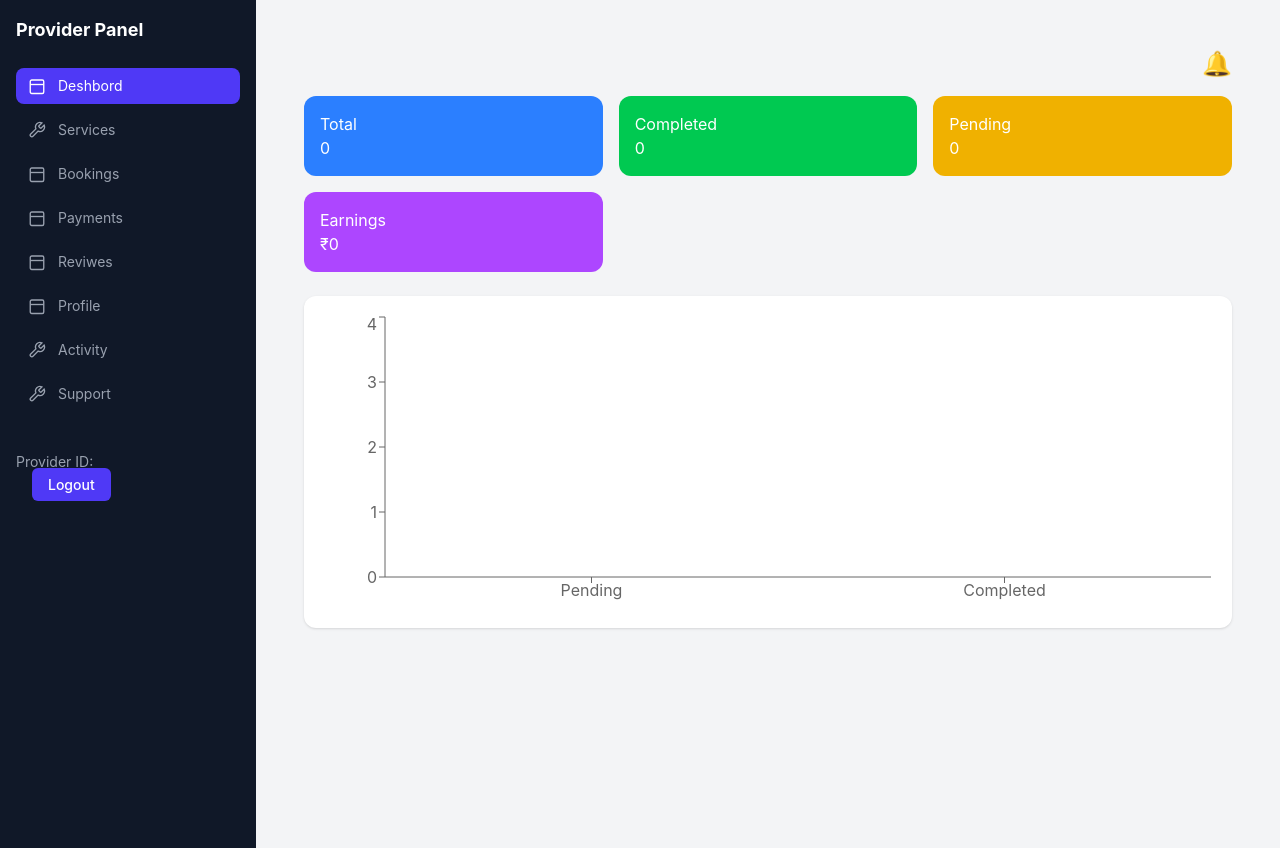
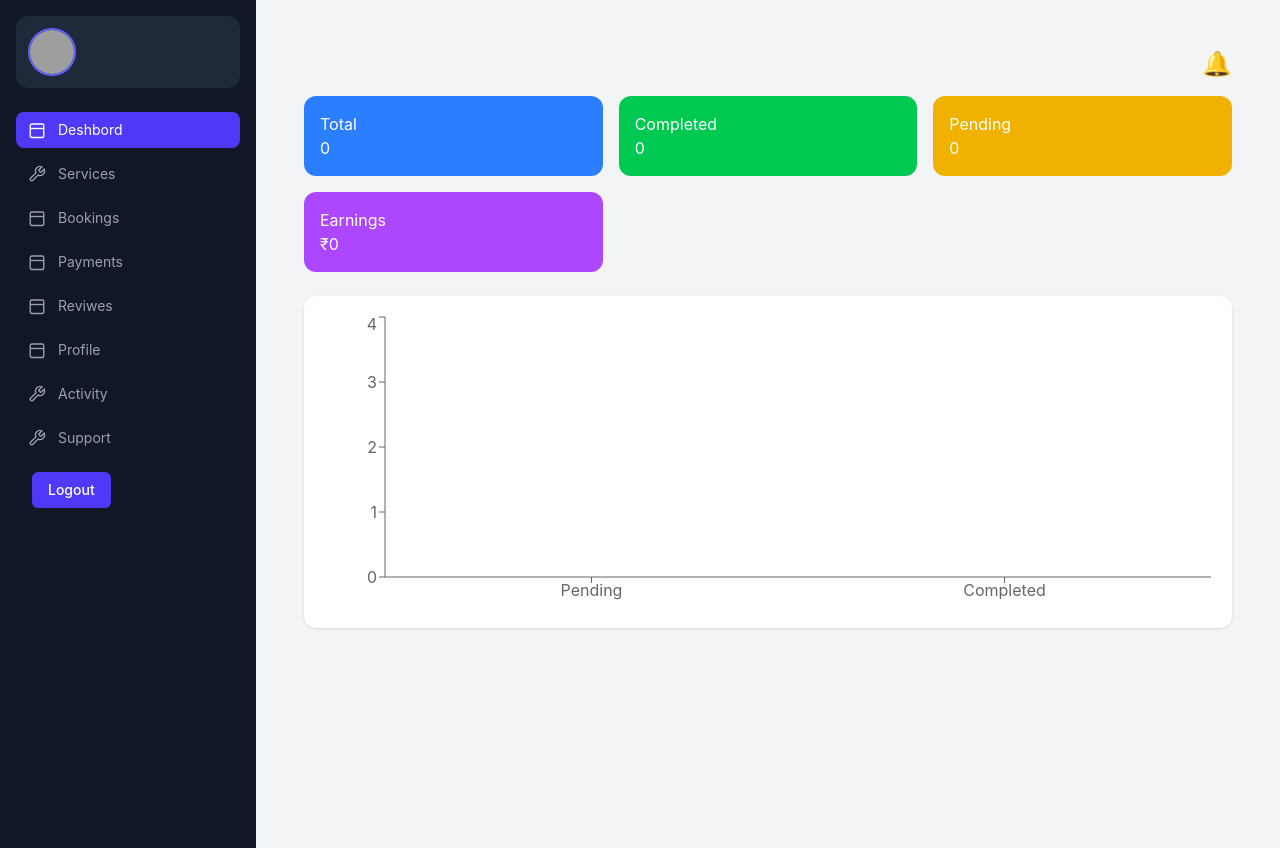
Before and after one commit to ParthPatel5659/Local-Service-Management-System, a React (Vite) app in the folder Frontend/: page /provider/dashboard in a window 1280 px wide. Built offline with nearby package versions, Linux system fonts and the light colour scheme; grey boxes are pictures that could not be loaded.

Commit message:
provider side profile get

```diff
--- a/Frontend/src/components/ServiceProvider/ServiceSidebar.jsx
+++ b/Frontend/src/components/ServiceProvider/ServiceSidebar.jsx
@@ -170,17 +170,213 @@
 
 // export default ServiceSidebar
 
-import React, { useContext } from "react";
+// import React, { useContext, useEffect, useState } from "react";
+// import { Link, useLocation, Outlet } from "react-router-dom";
+// import { AuthContext } from "../../AuthProvider";
+// import axios from "axios";
+
+// const ServiceSidebar = () => {
+//   const location = useLocation();
+//   const { userId,logout } = useContext(AuthContext)
+//   console.log(userId)
+
+//   const [user, setUser] = useState({})
+
+//   const getUser = async () => {
+//     try {
+//       const res = await axios.get(`/user/profile/${userId}`)
+//       console.log(res.data.data);
+
+//       // setUser(res.data.data || {})
+//     } catch (error) {
+//       console.log(error)
+//     }
+//   }
+
+//    useEffect(() => {
+//       if (userId) {
+//         getUser()
+//       }
+//     }, [userId])
+
+
+//   // ✅ NAVIGATION ITEMS (NO ID USED ❗)
+//   const navItems = [
+//      {
+//       to: "/provider/dashboard",
+//       label: "Deshbord",
+//       icon: (
+//         <svg width="18" height="18" viewBox="0 0 24 24" fill="none" stroke="currentColor" strokeWidth="1.8">
+//           <rect x="3" y="4" width="18" height="18" rx="2" />
+//           <line x1="3" y1="10" x2="21" y2="10" />
+//         </svg>
+//       ),
+//     },
+//     {
+//       to: `/provider/services/${userId}`,
+//       label: "Services",
+//       icon: (
+//         <svg width="18" height="18" viewBox="0 0 24 24" fill="none" stroke="currentColor" strokeWidth="1.8">
+//           <path d="M14.7 6.3a1 1 0 0 0 0 1.4l1.6 1.6a1 1 0 0 0 1.4 0l3.77-3.77a6 6 0 0 1-7.94 7.94l-6.91 6.91a2.12 2.12 0 0 1-3-3l6.91-6.91a6 6 0 0 1 7.94-7.94l-3.76 3.76z" />
+//         </svg>
+//       ),
+//     },
+//     {
+//       to: "/provider/bookings",
+//       label: "Bookings",
+//       icon: (
+//         <svg width="18" height="18" viewBox="0 0 24 24" fill="none" stroke="currentColor" strokeWidth="1.8">
+//           <rect x="3" y="4" width="18" height="18" rx="2" />
+//           <line x1="3" y1="10" x2="21" y2="10" />
+//         </svg>
+//       ),
+//     },
+//     {
+//       to: "/provider/payment",
+//       label: "Payments",
+//       icon: (
+//         <svg width="18" height="18" viewBox="0 0 24 24" fill="none" stroke="currentColor" strokeWidth="1.8">
+//           <rect x="3" y="4" width="18" height="18" rx="2" />
+//           <line x1="3" y1="10" x2="21" y2="10" />
+//         </svg>
+//       ),
+//     },
+//      {
+//       to: `/provider/reviwes/${userId}`,
+//       label: "Reviwes",
+//       icon: (
+//         <svg width="18" height="18" viewBox="0 0 24 24" fill="none" stroke="currentColor" strokeWidth="1.8">
+//           <rect x="3" y="4" width="18" height="18" rx="2" />
+//           <line x1="3" y1="10" x2="21" y2="10" />
+//         </svg>
+//       ),
+//     },
+//      {
+//       to: `/provider/profile/${userId}`,
+//       label: "Profile",
+//       icon: (
+//         <svg width="18" height="18" viewBox="0 0 24 24" fill="none" stroke="currentColor" strokeWidth="1.8">
+//           <rect x="3" y="4" width="18" height="18" rx="2" />
+//           <line x1="3" y1="10" x2="21" y2="10" />
+//         </svg>
+//       ),
+//     },
+//      {
+//       to: `/provider/activity-log`,
+//       label: "Activity",
+//       icon: (
+//         <svg width="18" height="18" viewBox="0 0 24 24" fill="none" stroke="currentColor" strokeWidth="1.8">
+//           <path d="M14.7 6.3a1 1 0 0 0 0 1.4l1.6 1.6a1 1 0 0 0 1.4 0l3.77-3.77a6 6 0 0 1-7.94 7.94l-6.91 6.91a2.12 2.12 0 0 1-3-3l6.91-6.91a6 6 0 0 1 7.94-7.94l-3.76 3.76z" />
+//         </svg>
+//       ),
+//     },
+//     {
+//       to: `/provider/support`,
+//       label: "Support",
+//       icon: (
+//         <svg width="18" height="18" viewBox="0 0 24 24" fill="none" stroke="currentColor" strokeWidth="1.8">
+//           <path d="M14.7 6.3a1 1 0 0 0 0 1.4l1.6 1.6a1 1 0 0 0 1.4 0l3.77-3.77a6 6 0 0 1-7.94 7.94l-6.91 6.91a2.12 2.12 0 0 1-3-3l6.91-6.91a6 6 0 0 1 7.94-7.94l-3.76 3.76z" />
+//         </svg>
+//       ),
+//     },
+//   ];
+
+//   // ✅ NAV LINK COMPONENT
+//   const NavLink = ({ item }) => {
+//     const isActive = location.pathname === item.to;
+
+//     return (
+//       <Link
+//         to={item.to}
+//         className={`flex items-center gap-3 px-3 py-2 rounded-lg text-sm
+//         ${
+//           isActive
+//             ? "bg-indigo-600 text-white"
+//             : "text-gray-400 hover:text-white hover:bg-gray-800"
+//         }`}
+//       >
+//         {item.icon}
+//         {item.label}
+//       </Link>
+//     );
+//   };
+
+//   return (
+//     <div className="flex min-h-screen">
+
+//       {/* Sidebar */}
+//       <aside className="w-64 bg-gray-900 text-white p-4">
+//         <h2 className="text-lg font-bold mb-6">Provider Panel</h2>
+
+//         <nav className="space-y-2">
+//           {navItems.map((item) => (
+//             <NavLink key={item.to} item={item} />
+
+
+//           ))}
+//         </nav>
+
+//         {/* Provider Info */}
+//         <div className="mt-10 text-sm text-gray-400">
+//           <p>Provider ID:</p>
+//           <p className="text-white break-all">{userId}</p>
+//         </div>
+//                         <Link
+//                        to="/"
+//                        className="ml-4 px-4 py-2 rounded-md text-sm font-medium bg-indigo-600 hover:bg-indigo-500 text-white transition-colors duration-200"
+//                        onChange={logout}
+//                      >
+//                        Logout
+//                      </Link>
+
+//       </aside>
+
+
+
+
+
+//       {/* Main Content */}
+//       <main className="flex-1 p-6 bg-gray-100">
+//         <Outlet />
+//       </main>
+//     </div>
+//   );
+// };
+
+// export default ServiceSidebar;
+
+
+
+import React, { useContext, useEffect, useState } from "react";
 import { Link, useLocation, Outlet } from "react-router-dom";
 import { AuthContext } from "../../AuthProvider";
+import axios from "axios";
 
 const ServiceSidebar = () => {
   const location = useLocation();
-  const { userId,logout } = useContext(AuthContext)
-  console.log(userId)
+  const { userId, logout } = useContext(AuthContext);
+  console.log(userId);
 
+  const [user, setUser] = useState({});
 
-  // ✅ NAVIGATION ITEMS (NO ID USED ❗)
+  const getUser = async () => {
+    try {
+      const res = await axios.get(`/user/profile/${userId}`);
+      console.log(res.data.data);
+
+      setUser(res.data.data || {}); // ✅ FIXED
+    } catch (error) {
+      console.log(error);
+    }
+  };
+
+  useEffect(() => {
+    if (userId) {
+      getUser();
+    }
+  }, [userId]);
+
+  // ✅ NAVIGATION ITEMS
   const navItems = [
     {
       to: "/provider/dashboard",
@@ -261,15 +457,13 @@ const ServiceSidebar = () => {
     },
   ];
 
-  // ✅ NAV LINK COMPONENT
   const NavLink = ({ item }) => {
     const isActive = location.pathname === item.to;
 
     return (
       <Link
         to={item.to}
-        className={`flex items-center gap-3 px-3 py-2 rounded-lg text-sm
-        ${
+        className={`flex items-center gap-3 px-3 py-2 rounded-lg text-sm ${
           isActive
             ? "bg-indigo-600 text-white"
             : "text-gray-400 hover:text-white hover:bg-gray-800"
@@ -286,34 +480,48 @@ const ServiceSidebar = () => {
 
       {/* Sidebar */}
       <aside className="w-64 bg-gray-900 text-white p-4">
-        <h2 className="text-lg font-bold mb-6">Provider Panel</h2>
 
+        {/* ✅ PROFILE SECTION */}
+        <div className="mb-6 p-3 bg-gray-800 rounded-xl flex items-center gap-3">
+          <img
+            src={user?.profilePicture || "https://i.pravatar.cc/100"}
+            alt="profile"
+            className="w-12 h-12 rounded-full object-cover border-2 border-indigo-500"
+          />
+
+          <div>
+            <p className="text-white font-semibold text-sm">
+              {user?.Firstname} {user?.Lastname}
+            </p>
+            <p className="text-gray-400 text-xs capitalize">
+              {user?.role}
+            </p>
+          </div>
+        </div>
+
+        {/* NAV */}
         <nav className="space-y-2">
           {navItems.map((item) => (
             <NavLink key={item.to} item={item} />
-
-
           ))}
         </nav>
 
-        {/* Provider Info */}
+        {/* Provider Info
         <div className="mt-10 text-sm text-gray-400">
           <p>Provider ID:</p>
           <p className="text-white break-all">{userId}</p>
-        </div>
+        </div> */}
+
+        {/* ✅ LOGOUT */}
         <Link
-                       to="/"
-                       className="ml-4 px-4 py-2 rounded-md text-sm font-medium bg-indigo-600 hover:bg-indigo-500 text-white transition-colors duration-200"
-                       onChange={logout}
+          to="/login"
+          className="ml-4 mt-4 inline-block px-4 py-2 rounded-md text-sm font-medium bg-indigo-600 hover:bg-indigo-500 text-white transition-colors duration-200"
+          onClick={logout}
         >
           Logout
         </Link>
 
       </aside>
-
-
-
-
 
       {/* Main Content */}
       <main className="flex-1 p-6 bg-gray-100">
```
Lines whose indentation alone changed are shown as unchanged.
